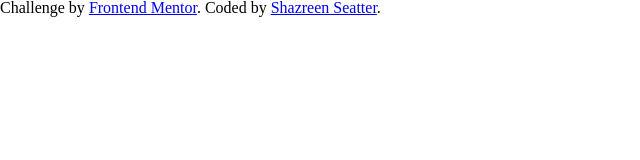
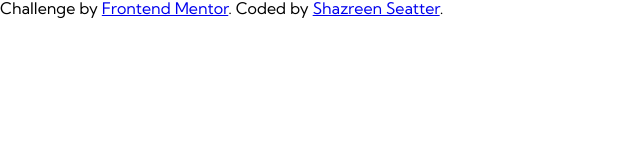
Before and after one commit to ShazSeatter/Profile-Card-Component-, a plain HTML site: page profile-card-component-main/index.html in a window 1280 px wide. Shown: the whole page, without its empty margins (0-640 px from the left). Drawn offline with Linux system fonts and the light colour scheme.

Commit message:
added google fonts

```diff
--- a/profile-card-component-main/index.html
+++ b/profile-card-component-main/index.html
@@ -4,6 +4,8 @@
   <meta charset="UTF-8">
   <meta name="viewport" content="width=device-width, initial-scale=1.0">
   <link rel="icon" type="image/png" sizes="32x32" href="./images/favicon-32x32.png">
+  <link rel="preconnect" href="https://fonts.gstatic.com">
+  <link href="https://fonts.googleapis.com/css2?family=Kumbh+Sans:wght@400;700&display=swap" rel="stylesheet">
   <link rel="stylesheet" href="styles.css">
   <title>Frontend Mentor | Profile card component</title>
 </head>
--- a/profile-card-component-main/styles.css
+++ b/profile-card-component-main/styles.css
@@ -29,7 +29,8 @@ footer, header, hgroup, menu, nav, section {
 	display: block;
 }
 body {
-	line-height: 1;
+    line-height: 1;
+    font-family: 'Kumbh Sans', sans-serif;
 }
 ol, ul {
 	list-style: none;
```
